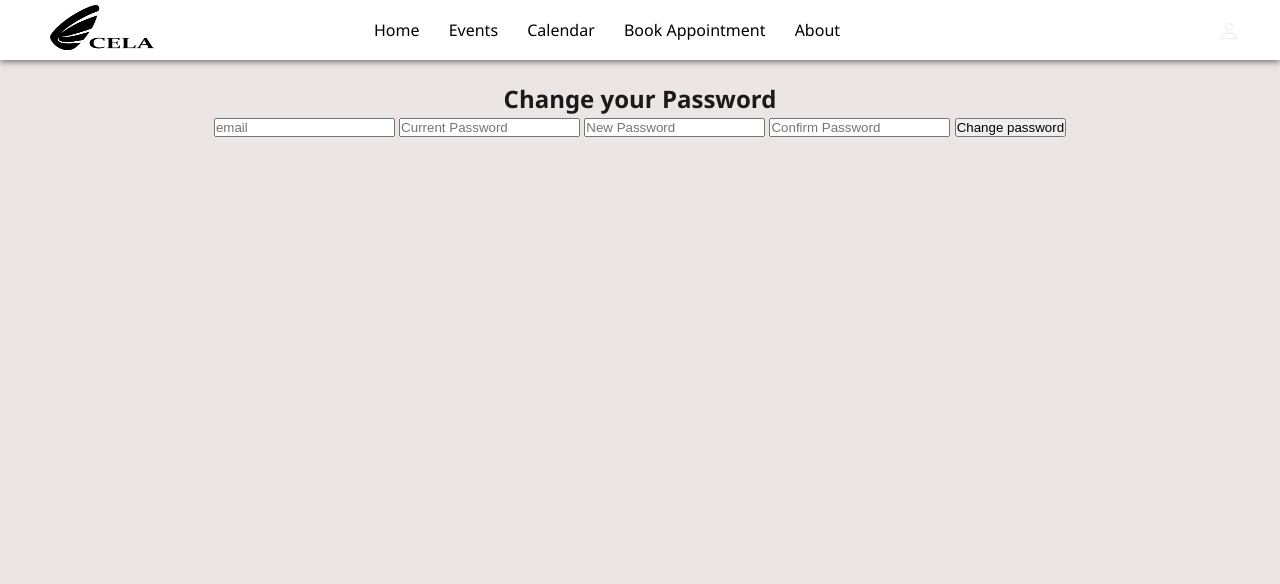
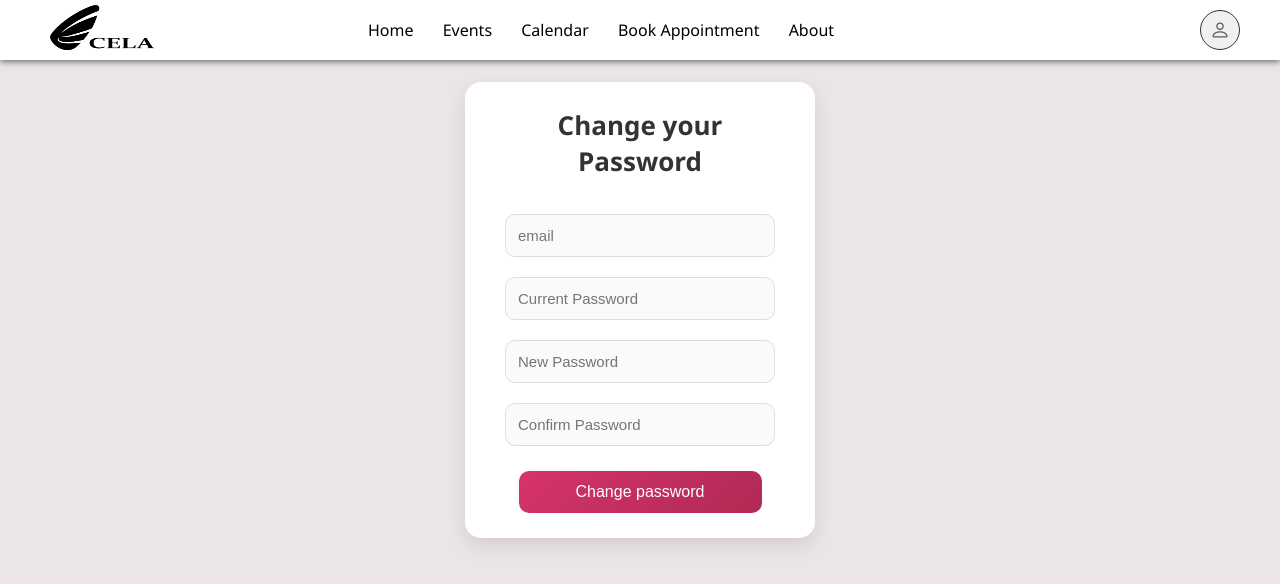
Before and after one commit to alexgustilo55-hub/Campus-Events-Activity-Appointment-System-PROJECT, a Flask app: page /update_password in a window 1280 px wide. Shown: the top 584 px of the page. Run offline with Flask 3, Linux system fonts and the light colour scheme; the visitor is signed in with stand-in values (Sample User, id 1); data that the repository does not hold is empty.

Commit message:
Add files via upload

```diff
--- a/Project/static/flash.js
+++ b/Project/static/flash.js
@@ -4,9 +4,3 @@ function toggleProfile() {
             var card = document.getElementById("profileCard");
             card.style.display = (card.style.display === "block") ? "none" : "block";
         }
-
-/* ----------- Flash message effect ------------- */
-
-
-
-/*--------------login page effects------------------*/
--- a/Project/static/style.css
+++ b/Project/static/style.css
@@ -67,6 +67,21 @@ nav {
     color: #ecf0f1;
     transition: color 0.3s;
 }
+.navbar-profile-img {
+    width: 40px;
+    height: 40px;
+    border-radius: 50%;
+    object-fit: cover;
+    border: 1px solid #333;
+}
+.navbar-profile-img.placeholder {
+    display: flex;
+    align-items: center;
+    justify-content: center;
+    background-color: #f0f0f0; /* kulay background */
+    color: #555;               /* kulay ng icon */
+    font-size: 20px;           /* laki ng icon */
+}
 
 .profile-icon:hover {
     color: #f39c12;
@@ -314,28 +317,131 @@ nav {
     margin-top: 15px;
     transition: transform 0.2s, background 0.3s;
 }
-
 .login-box button:hover {
     transform: scale(1.02);
     background: linear-gradient(135deg, #c42f60, #9c244c);
 }
-
-/* Register Link */
 .login-box p {
     margin-top: 18px;
     font-size: 14px;
     color: #555;
 }
-
 .login-box a {
     color: #d6336c;
     text-decoration: none;
     font-weight: bold;
 }
-
 .login-box a:hover {
     text-decoration: underline;
 }
+
+
+/*------------------------------------------- change password  ---------------------------------------*/
+
+.changepass-box{
+    background: #fff;
+    padding: 25px 40px;
+    border-radius: 16px;
+    box-shadow: 0px 8px 20px rgba(0,0,0,0.1);
+    width: 350px;
+    text-align: center;
+}
+.changepass-box h2 {
+    margin-bottom: 25px;
+    font-size: 26px;
+    color: #333;
+    font-weight: 600;
+}
+.changepass-box input {
+    width: 100%;
+    padding: 12px;
+    margin: 10px 0;
+    border: 1px solid #ddd;
+    border-radius: 10px;
+    font-size: 15px;
+    transition: 0.3s;
+    background: #fafafa;
+}
+.changepass-box button {
+    width: 90%;
+    padding: 12px;
+    background: linear-gradient(135deg, #d6336c, #b02a54);
+    color: #fff;
+    border: none;
+    border-radius: 10px;
+    font-size: 16px;
+    cursor: pointer;
+    margin-top: 15px;
+    transition: transform 0.2s, background 0.3s;
+}
+
+/*------------------------------------------- User Information --------------------------------------*/
+
+/*----------- Upload Profile ----------*/
+#profileForm {
+    display: flex;
+    justify-content: center;
+
+}
+.profile-img-label {
+    width: 100px;
+    height: 100px;
+    border-radius: 50%; /* circle */
+    overflow: hidden;
+    display: flex;
+    align-items: center;
+    justify-content: center;
+    border: 1px solid #333;
+    cursor: pointer;
+    margin: 0 auto 20px auto; /* center */
+    transition: transform 0.3s, box-shadow 0.3s;
+}
+.profile-img {
+    width: 100%;
+    height: 100%;
+    object-fit: cover;
+    border-radius: 50%;
+}
+.profile-img-label.placeholder {
+    background-color: #f0f0f0;
+    color: #555;
+    font-size: 36px; /* icon size */
+    display: flex;
+    align-items: center;
+    justify-content: center;
+}
+.profile-img-label:hover {
+    transform: scale(1.05);
+    box-shadow: 0 4px 12px rgba(0,0,0,0.3);
+}
+/*--------------------------------------------*/
+
+.user_information {
+    background-color: #fff;
+    padding: 40px 40px;
+    border-radius: 20px;
+    box-shadow: 0 10px 25px rgba(0, 0, 0, 0.1);
+    width: 40%;
+    max-width: 500%;
+    text-align: left;
+    margin-top: 60px;
+}
+.user_information h2 {
+    text-align: center;
+    margin-bottom: 25px;
+    font-weight: bold;
+    color: #333;
+}
+.user_information p {
+    margin: 12px 0;
+    padding: 5px;
+    background-color: #f7f7f7;
+    border: 1px solid #ddd;
+    border-radius: 10px;
+    font-size: 15px;
+    color: #333;
+}
+
 
 
 
```
Also changed, not shown: other parts of Project/static/style.css (+33 -45 lines).
